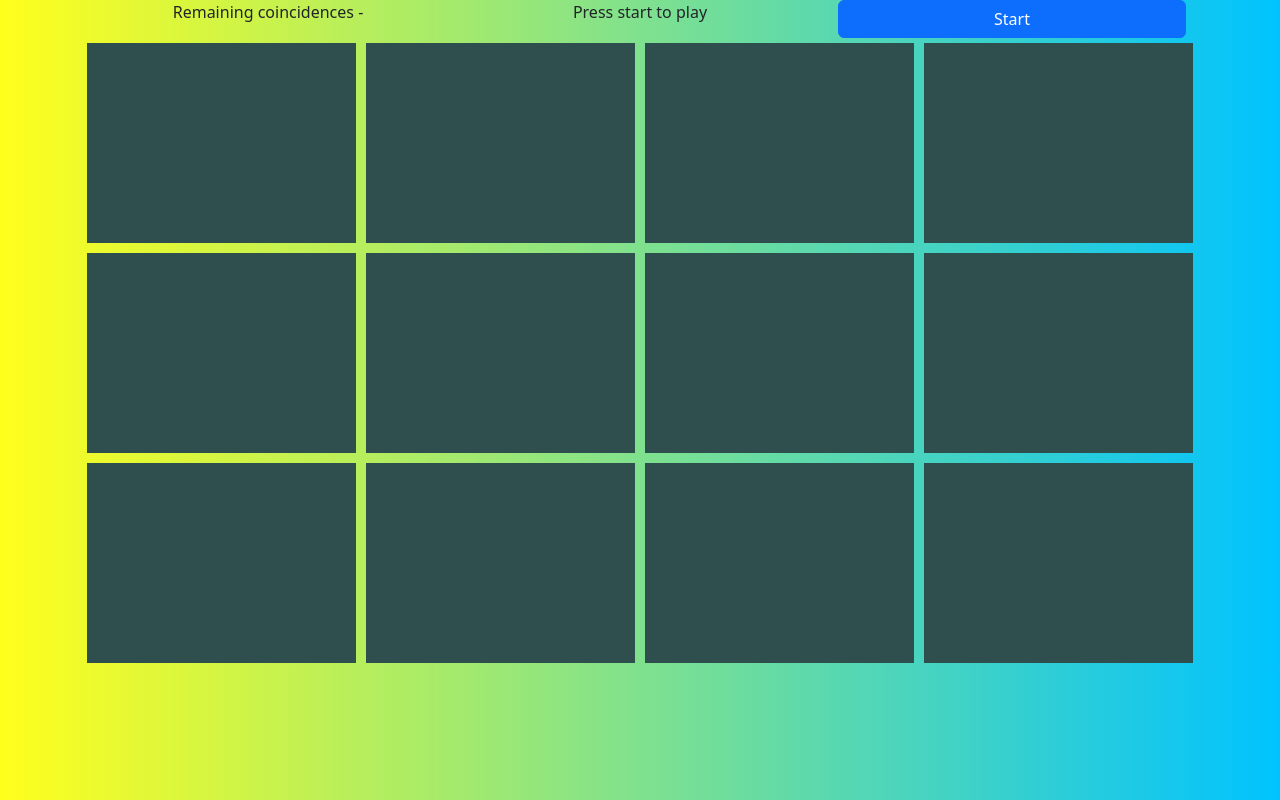
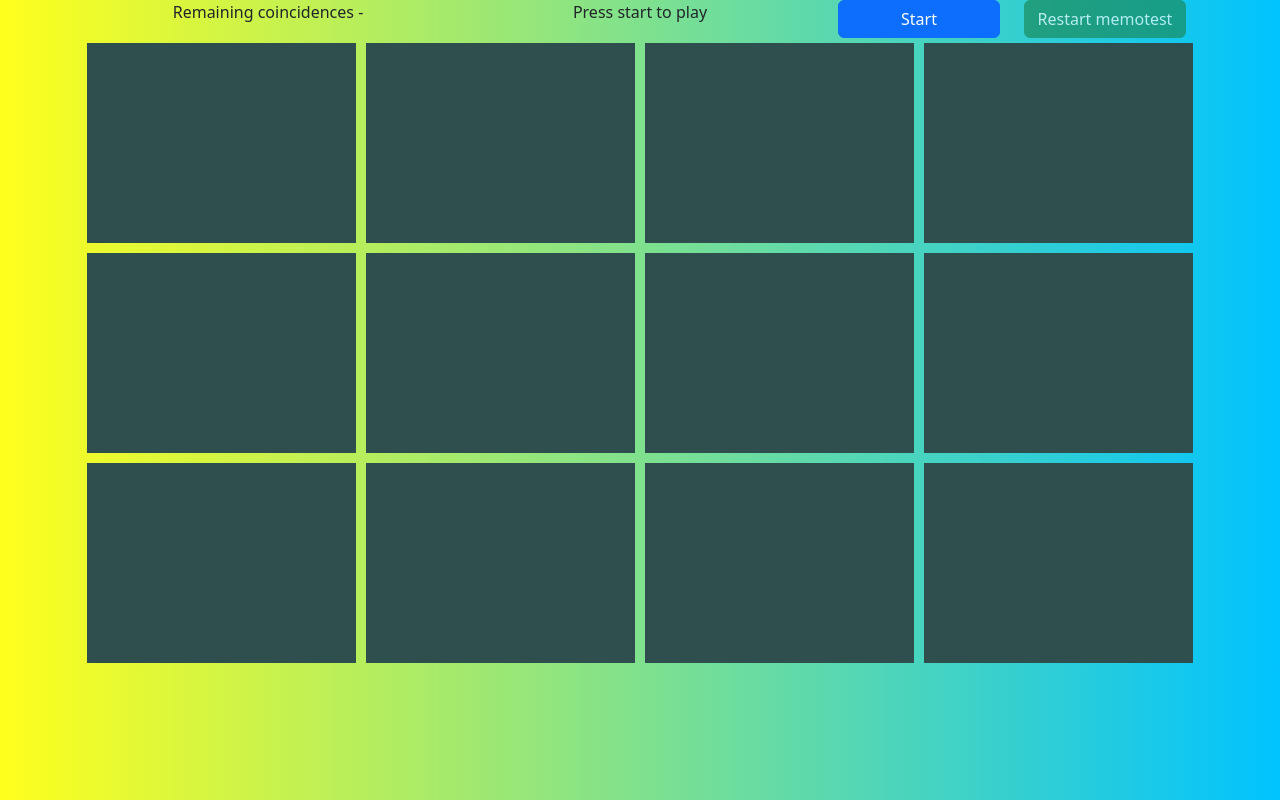
Before and after one commit to cvillar97/memotest, a website: page index.html in a window 1280 px wide. Drawn offline with Linux system fonts and the light colour scheme.

Commit message:
Creates new button
It'll allow to restart the game at any moment.

```diff
--- a/index.html
+++ b/index.html
@@ -18,9 +18,19 @@
           <div class="col-md-4">
             <label id="status">Press start to play</label>
           </div>
-          <div class="d-grid gap-2 col-4 mx-auto">
+          <div class="d-grid gap-2 col-2 mx-auto">
             <button class="btn btn-primary" type="button" id="start-button">
               Start
+            </button>
+          </div>
+          <div class="d-grid gap-2 col-2 mx-auto">
+            <button
+              class="btn btn-success"
+              disabled
+              type="button"
+              id="restart-button"
+            >
+              Restart memotest
             </button>
           </div>
         </div>
```
